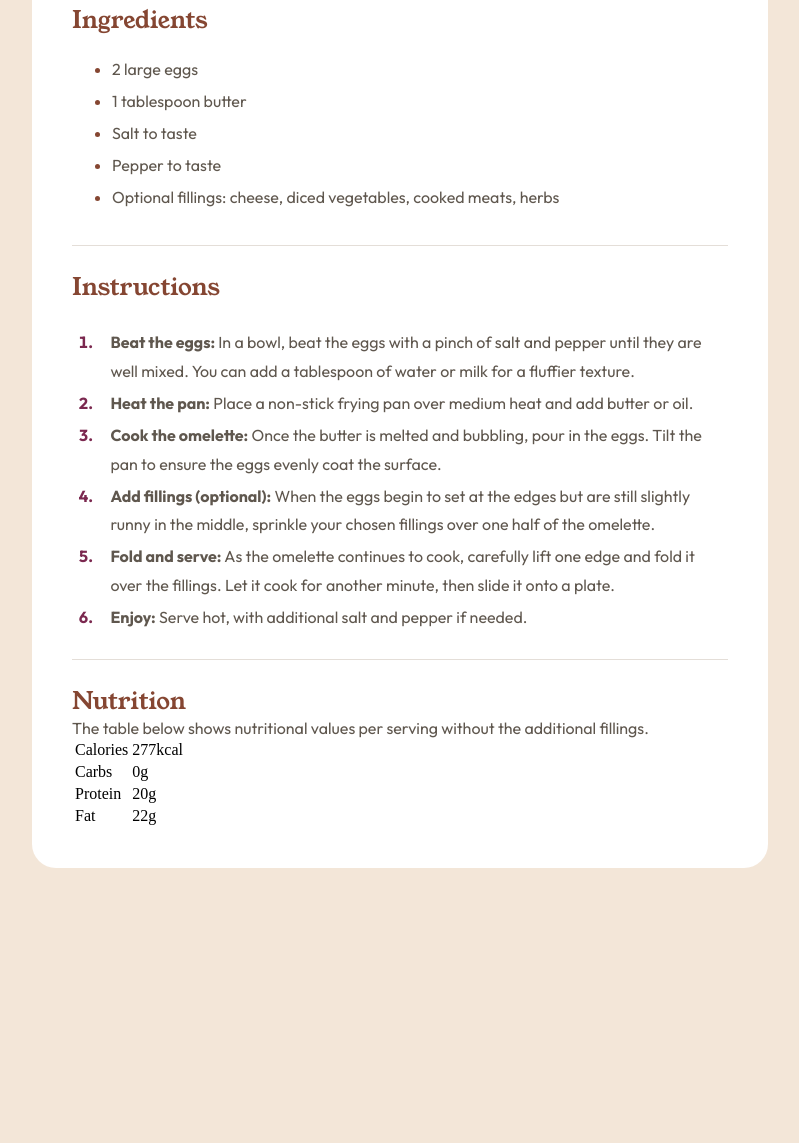
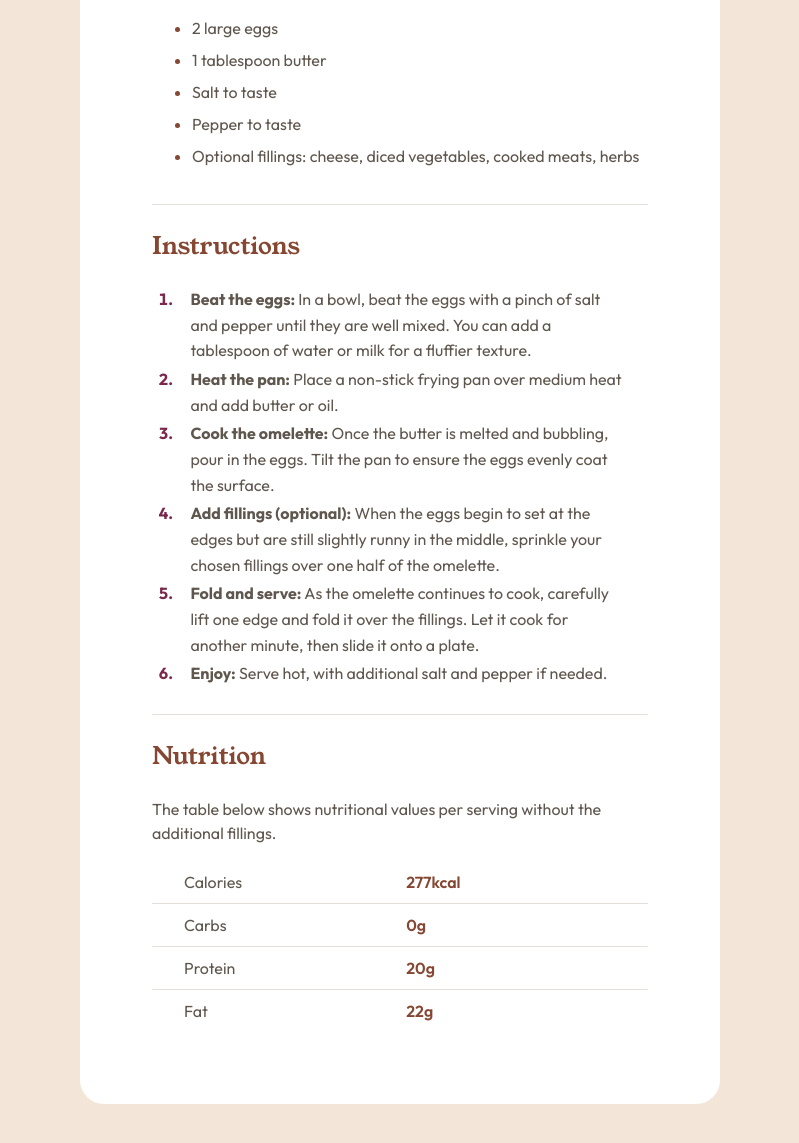
Before and after one commit to pauljomy/recipe, a plain HTML site: page index.html in a window 1280 px wide. Shown: the part 887-2030 px from the top of the page, without its empty margins (240-1039 px from the left). Before the commit the page ends 1883 px from the top, so only its background shows below. Drawn offline with Linux system fonts and the light colour scheme.

Commit message:
css completed

```diff
--- a/index.html
+++ b/index.html
@@ -1,4 +1,4 @@
-<!DOCTYPE html>
+<!doctype html>
 <html lang="en">
     <head>
         <meta charset="UTF-8" />
@@ -20,17 +20,21 @@
                         alt="Image of an delicious omelette"
                     />
                 </figure>
+                <div class="content">
                     <h1>Simple Omelette Recipe</h1>
                     <p class="description">
-          An easy and quick dish, perfect for any meal. This classic omelette
-          combines beaten eggs cooked to perfection, optionally filled with your
-          choice of cheese, vegetables, or meats.
+                        An easy and quick dish, perfect for any meal. This
+                        classic omelette combines beaten eggs cooked to
+                        perfection, optionally filled with your choice of
+                        cheese, vegetables, or meats.
                     </p>
                     <section class="prep-time">
                         <div class="prep-content">
                             <h3>Preparation time</h3>
                             <ul>
-              <li><span>Total:</span> Approximately 10 minutes</li>
+                                <li>
+                                    <span>Total:</span> Approximately 10 minutes
+                                </li>
                                 <li><span>Preparation:</span> 5 minutes</li>
                                 <li><span>Cooking:</span> 5 minutes</li>
                             </ul>
@@ -44,7 +48,8 @@
                             <li>Salt to taste</li>
                             <li>Pepper to taste</li>
                             <li>
-              Optional fillings: cheese, diced vegetables, cooked meats, herbs
+                                Optional fillings: cheese, diced vegetables,
+                                cooked meats, herbs
                             </li>
                         </ul>
                     </section>
@@ -53,60 +58,68 @@
                         <h2>Instructions</h2>
                         <ol>
                             <li>
-              <span>Beat the eggs: </span>In a bowl, beat the eggs with a pinch
-              of salt and pepper until they are well mixed. You can add a
-              tablespoon of water or milk for a fluffier texture.
+                                <span>Beat the eggs: </span>In a bowl, beat the
+                                eggs with a pinch of salt and pepper until they
+                                are well mixed. You can add a tablespoon of
+                                water or milk for a fluffier texture.
                             </li>
                             <li>
-              <span>Heat the pan:</span> Place a non-stick frying pan over
-              medium heat and add butter or oil.
+                                <span>Heat the pan:</span> Place a non-stick
+                                frying pan over medium heat and add butter or
+                                oil.
                             </li>
                             <li>
-              <span>Cook the omelette:</span> Once the butter is melted and
-              bubbling, pour in the eggs. Tilt the pan to ensure the eggs evenly
-              coat the surface.
+                                <span>Cook the omelette:</span> Once the butter
+                                is melted and bubbling, pour in the eggs. Tilt
+                                the pan to ensure the eggs evenly coat the
+                                surface.
                             </li>
                             <li>
-              <span>Add fillings (optional):</span> When the eggs begin to set
-              at the edges but are still slightly runny in the middle, sprinkle
-              your chosen fillings over one half of the omelette.
+                                <span>Add fillings (optional):</span> When the
+                                eggs begin to set at the edges but are still
+                                slightly runny in the middle, sprinkle your
+                                chosen fillings over one half of the omelette.
                             </li>
                             <li>
-              <span>Fold and serve:</span> As the omelette continues to cook,
-              carefully lift one edge and fold it over the fillings. Let it cook
-              for another minute, then slide it onto a plate.
+                                <span>Fold and serve:</span> As the omelette
+                                continues to cook, carefully lift one edge and
+                                fold it over the fillings. Let it cook for
+                                another minute, then slide it onto a plate.
                             </li>
                             <li>
-              <span>Enjoy:</span> Serve hot, with additional salt and pepper if
-              needed.
+                                <span>Enjoy:</span> Serve hot, with additional
+                                salt and pepper if needed.
                             </li>
                         </ol>
                     </section>
 
+                    <section class="nutrition">
                         <h2>Nutrition</h2>
                         <p>
-          The table below shows nutritional values per serving without the
-          additional fillings.
+                            The table below shows nutritional values per serving
+                            without the additional fillings.
                         </p>
 
-        <table>
+                        <table class="nutrition-table">
                             <tr>
-            <td>Calories</td>
-            <td>277kcal</td>
+                                <td class="nutrition-label">Calories</td>
+                                <td class="nutrition-value">277kcal</td>
                             </tr>
                             <tr>
-            <td>Carbs</td>
-            <td>0g</td>
+                                <td class="nutrition-label">Carbs</td>
+                                <td class="nutrition-value">0g</td>
                             </tr>
                             <tr>
-            <td>Protein</td>
-            <td>20g</td>
+                                <td class="nutrition-label">Protein</td>
+                                <td class="nutrition-value">20g</td>
                             </tr>
                             <tr>
-            <td>Fat</td>
-            <td>22g</td>
+                                <td class="nutrition-label">Fat</td>
+                                <td class="nutrition-value">22g</td>
                             </tr>
                         </table>
+                    </section>
+                </div>
             </article>
         </main>
     </body>
--- a/styles.css
+++ b/styles.css
@@ -49,7 +49,7 @@ body {
 
 article {
     background-color: var(--container-background);
-  margin: 8rem 0;
+    margin: 8em 0;
     border-radius: 1.5em;
     padding: 2.5em;
 }
@@ -74,6 +74,7 @@ h1 {
 
 p {
     font-family: var(--font-content);
+    line-height: 1.5em;
     color: var(--stone600);
 }
 
@@ -155,7 +156,7 @@ h2 {
 .instructions li {
     padding-left: 0.9em;
     margin-bottom: 0.2rem;
-  line-height: 1.8em;
+    line-height: 1.6em;
 }
 
 .instructions li::marker {
@@ -163,12 +164,94 @@ h2 {
     font-weight: 700;
 }
 
-@media (max-width: 375px) {
+.nutrition h2 {
+    margin-bottom: 1em;
+}
+
+.nutrition p {
+    margin-bottom: 1em;
+}
+
+table {
+    font-family: var(--font-content);
+    width: 100%;
+    line-height: 2.5em;
+    color: var(--stone600);
+    border-collapse: collapse;
+}
+
+.nutrition-label {
+    padding-left: 2em;
+}
+
+.nutrition-value {
+    padding-right: 2em;
+    font-weight: 600;
+    color: var(--brown);
+}
+
+.nutrition-table tr {
+    border-bottom: 1px solid var(--stone150);
+}
+
+.nutrition-table tr:last-child {
+    border-bottom: none;
+}
+
+@media (min-width: 375px) {
     article {
         margin: 0;
+        padding: 0;
+    }
+    h1 {
+        line-height: 1em;
+    }
+    .content {
+        padding: 2em;
     }
 
     img {
         border-radius: 0;
+        margin-bottom: 0;
+    }
+
+    h1 {
+        font-size: 2.25em;
     }
 }
+
+@media (min-width: 768px) {
+    article {
+        background-color: var(--container-background);
+        margin: 8em 3em;
+        border-radius: 1.5em;
+        padding: 2.5em;
+    }
+
+    img {
+        max-width: 100%;
+        border-radius: 1.2em;
+        /*margin-block-end: 2.5em;*/
+    }
+}
+
+@media (min-width: 1440px) {
+    img {
+        max-width: 100%;
+        border-radius: 1.2em;
+        margin-block-end: 2.5em;
+    }
+    body {
+        min-height: 100vh;
+        max-width: 46rem;
+        background-color: var(--body-background);
+        margin: 0 auto;
+    }
+
+    article {
+        background-color: var(--container-background);
+        margin: 8em 0;
+        border-radius: 1.5em;
+        padding: 2.5em;
+    }
+}
```
Also changed, not shown: design/Mobile.jpg (added). Lines whose indentation alone changed are shown as unchanged.
